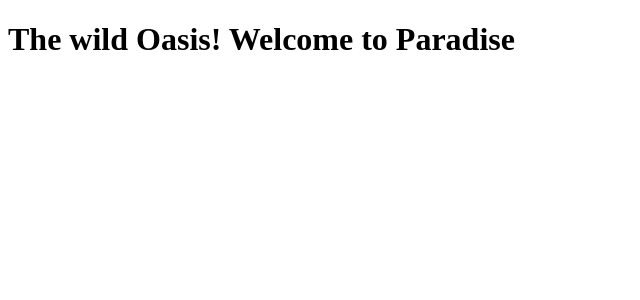
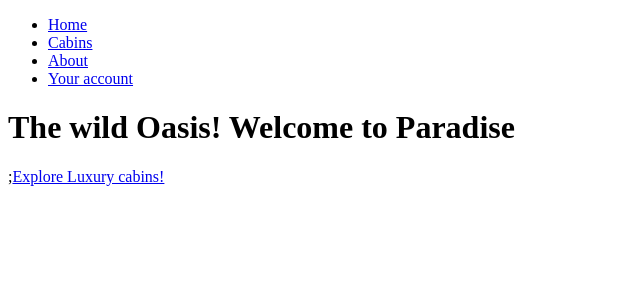
Before and after one commit to FlamingShali/The-Wild-Oasis-Website, a Next.js app: page / in a window 1280 px wide. Shown: the top 300 px of the page, without its empty margins (0-640 px from the left). Built offline with nearby package versions, Linux system fonts and the light colour scheme.

Commit message:
Added few Links

```diff
--- /dev/null
+++ b/app/components/navigation.js
@@ -0,0 +1,20 @@
+import Link from "next/link";
+
+export default function Navigation() {
+  return (
+    <ul>
+      <li>
+        <Link href="/">Home</Link>
+      </li>
+      <li>
+        <Link href="/cabins">Cabins</Link>
+      </li>
+      <li>
+        <Link href="/about">About</Link>
+      </li>
+      <li>
+        <Link href="/account">Your account</Link>
+      </li>
+    </ul>
+  );
+}
--- a/app/page.js
+++ b/app/page.js
@@ -1,3 +1,12 @@
+import Link from "next/link";
+import Navigation from "./components/navigation";
+
 export default function Page() {
-  return <h1>The wild Oasis! Welcome to Paradise</h1>;
+  return (
+    <div>
+      <Navigation/>
+      <h1>The wild Oasis! Welcome to Paradise</h1>;
+      <Link href="/cabins">Explore Luxury cabins!</Link>
+    </div>
+  );
 }
```
Also changed, not shown: app/cabins/page.js (+6 -1 lines).
